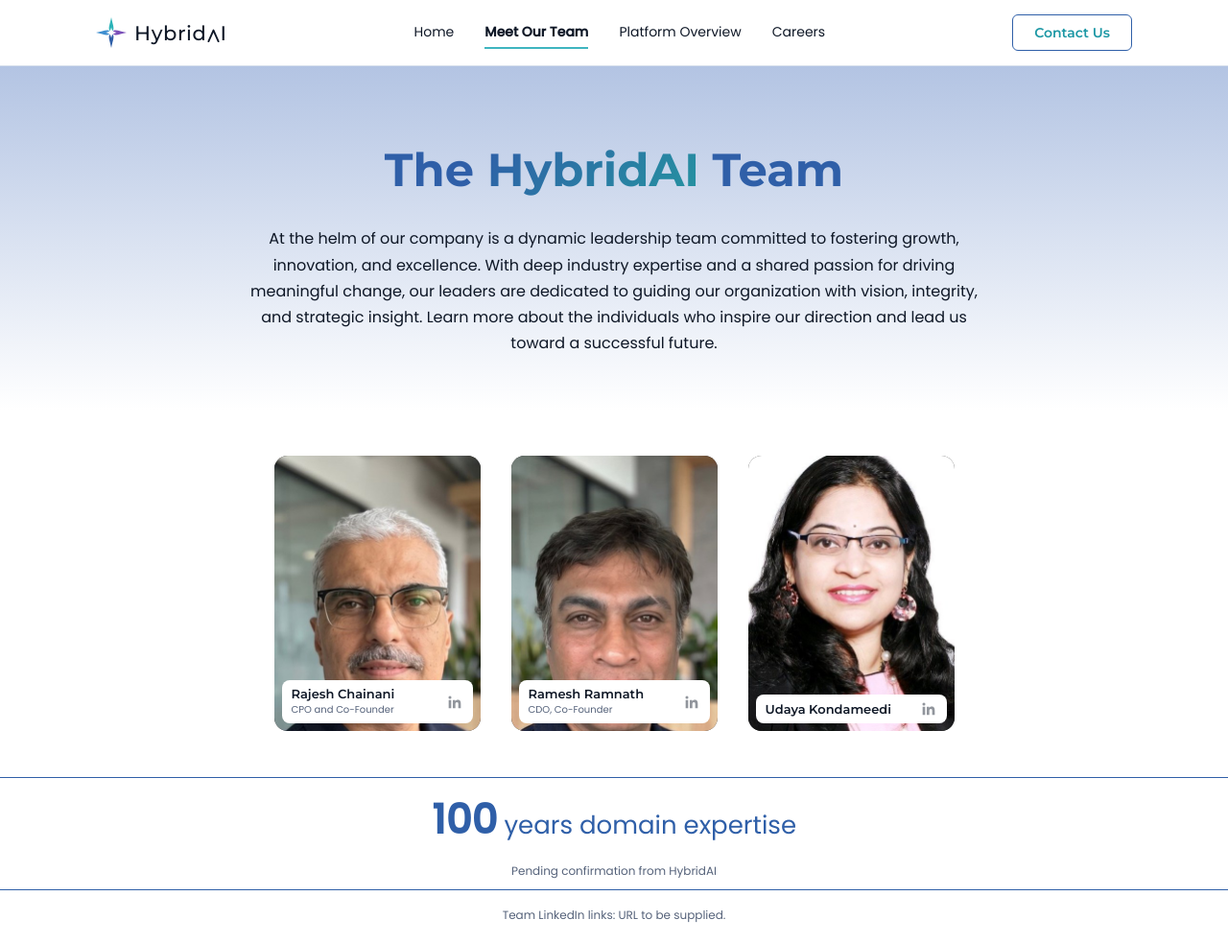
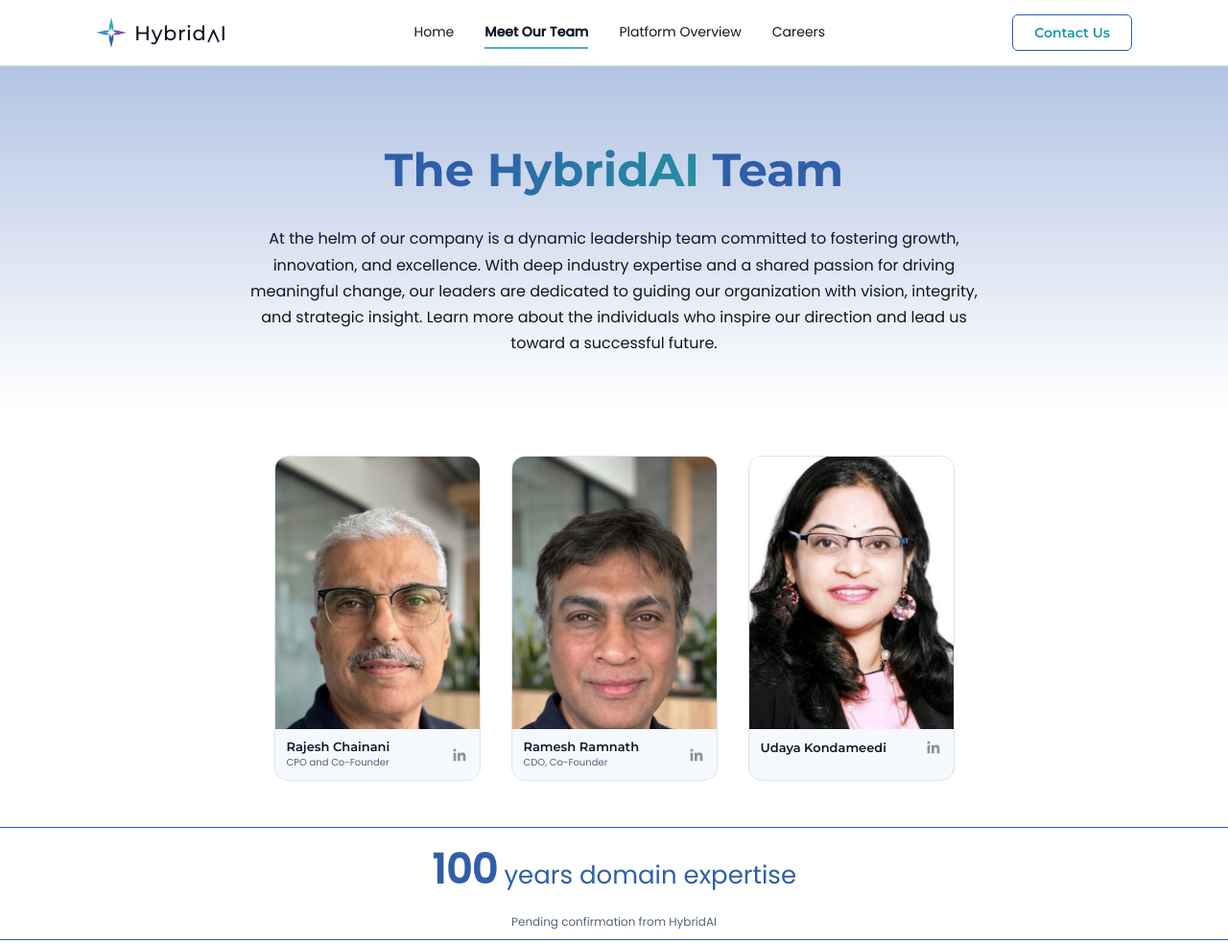
Before and after one commit to Dipeshgoyal44/keya, a plain HTML site: page team.html in a window 1280 px wide. Shown: the top 983 px of the page at 96% size. Drawn offline with Linux system fonts and the light colour scheme.

Commit message:
Place team labels below photos; remove stray test screenshots
Co-Authored-By: Claude Sonnet 5.5 <noreply@anthropic.com>
Claude-Session: https://claude.ai/code/session_013duUUYBarWAhfZq84nP5YF

```diff
--- a/assets/style.css
+++ b/assets/style.css
@@ -75,3 +75,7 @@ footer a:hover{color:var(--teal)}footer p{color:var(--muted)}
 .tbc-note{font-size:12px;color:var(--muted);margin:8px 0 0}
 .feat p{font-size:15px}
 @media(max-width:800px){body{font-size:16px}.feat p,.perk,footer{font-size:16px}.panel>svg{width:110px;height:110px}}
+/* team cards: label sits below the photo so it never covers a face */
+.card{aspect-ratio:auto;background:var(--soft);border:1px solid var(--line);display:flex;flex-direction:column}
+.card img{aspect-ratio:3/4;height:auto}
+.card div{position:static;border-radius:0;background:var(--soft);padding:10px 12px}
```
Also changed, not shown: pl-Optimize.png (deleted), pl-Orchestrate.png (deleted), pl-Plan.png (deleted), pl-Predict.png (deleted).
